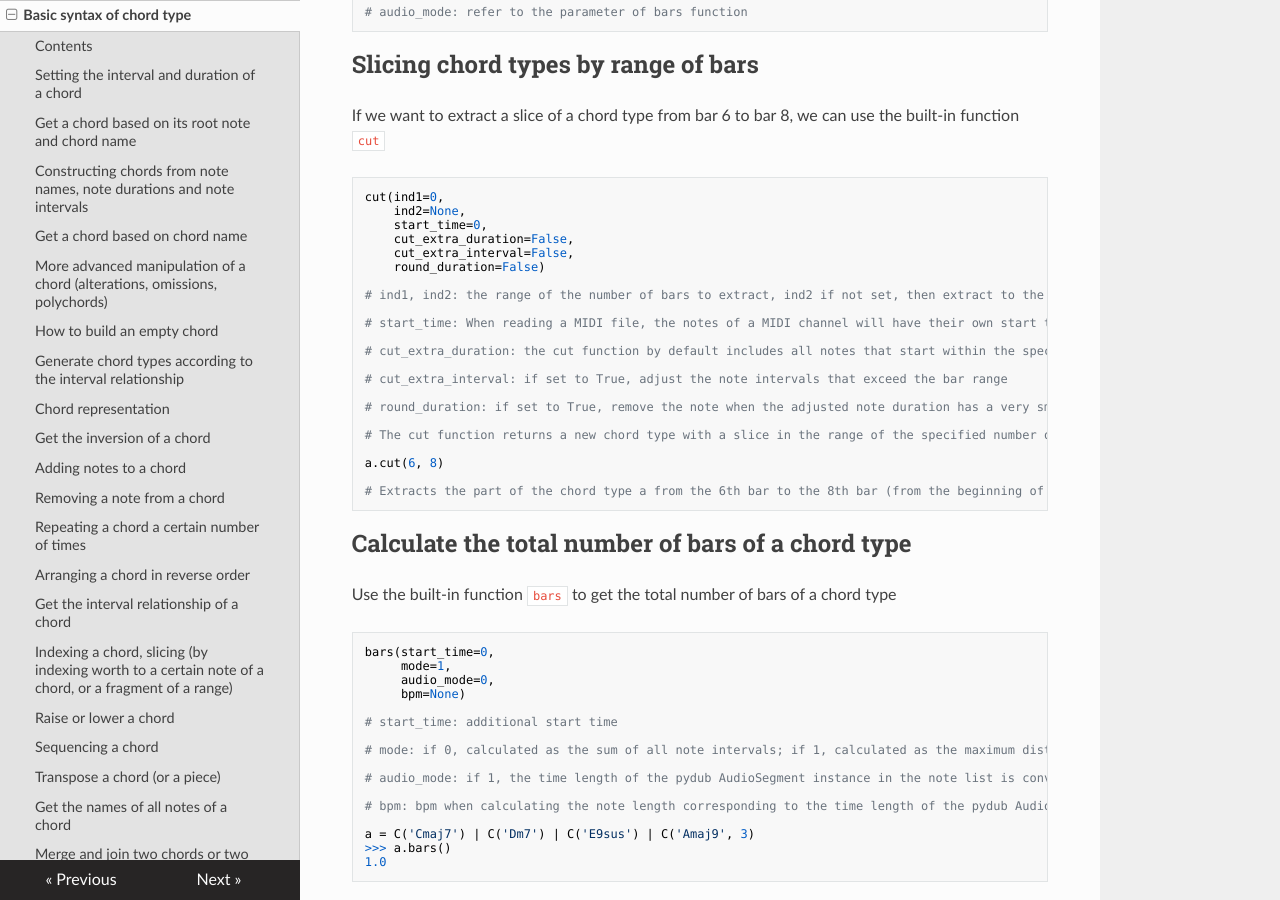
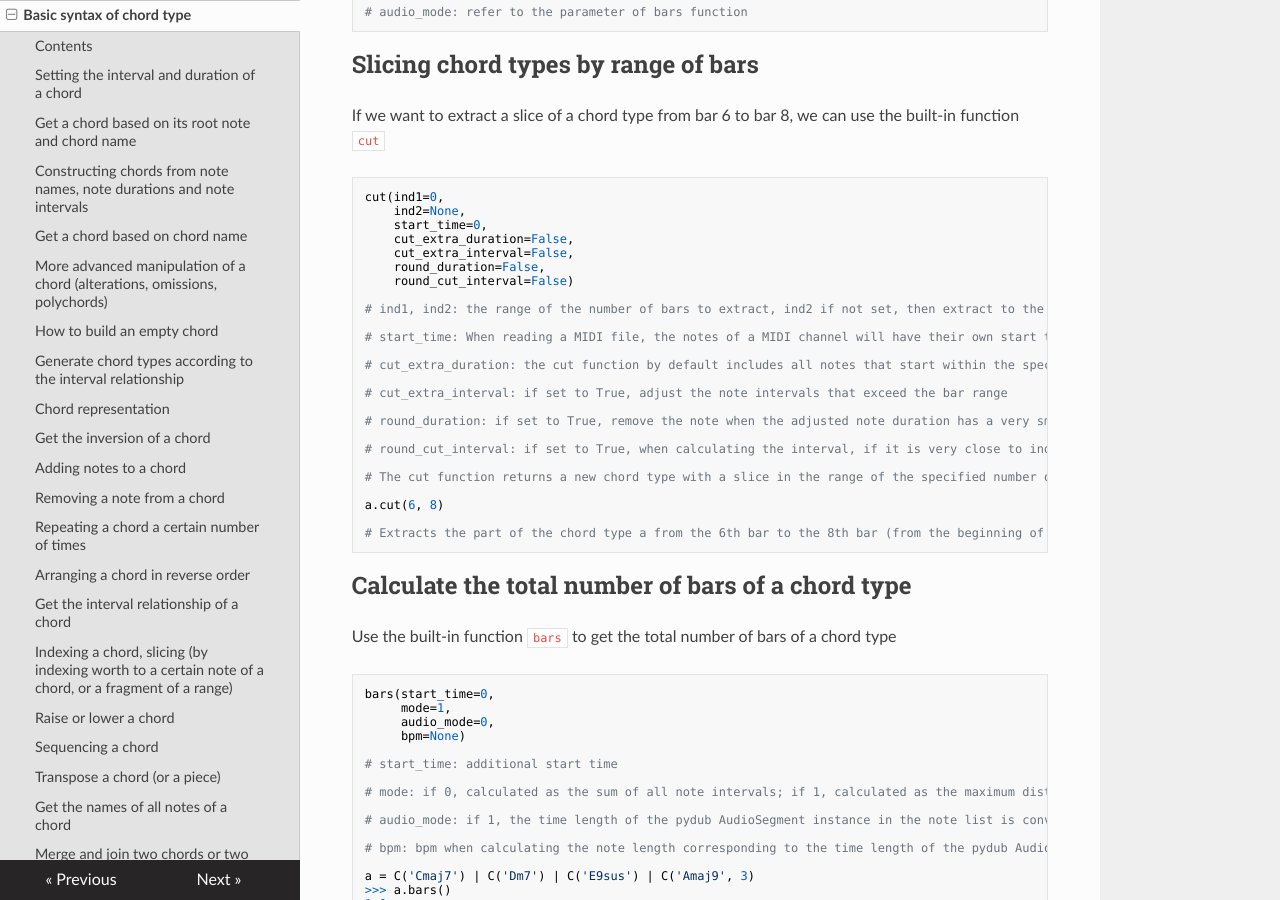
Before and after one commit to Rainbow-Dreamer/musicpy_docs, an MkDocs documentation site: the page built from docs/Basic syntax of chord type.md, in a window 1280 px wide and 900 px high, scrolled down 27888 px. Built offline with MkDocs 1.6.1, drawn with Linux system fonts in a browser that asks for light colours; nearby versions of some CDN libraries.

Commit message:
Update Basic syntax of chord type.md

```diff
--- a/docs/Basic syntax of chord type.md
+++ b/docs/Basic syntax of chord type.md
@@ -1391,7 +1391,8 @@ cut(ind1=0,
     start_time=0,
     cut_extra_duration=False,
     cut_extra_interval=False,
-    round_duration=False)
+    round_duration=False,
+    round_cut_interval=False)
 
 # ind1, ind2: the range of the number of bars to extract, ind2 if not set, then extract to the end, ind1 default value is 0, that is, from the beginning of bar 0 to extract
 
@@ -1402,6 +1403,8 @@ cut(ind1=0,
 # cut_extra_interval: if set to True, adjust the note intervals that exceed the bar range
 
 # round_duration: if set to True, remove the note when the adjusted note duration has a very small value
+
+# round_cut_interval: if set to True, when calculating the interval, if it is very close to ind2, round the interval to ind2
 
 # The cut function returns a new chord type with a slice in the range of the specified number of bars
 
```
